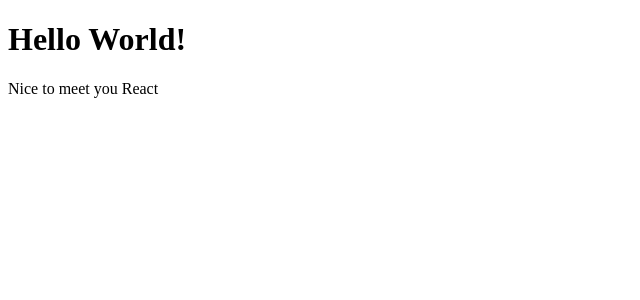
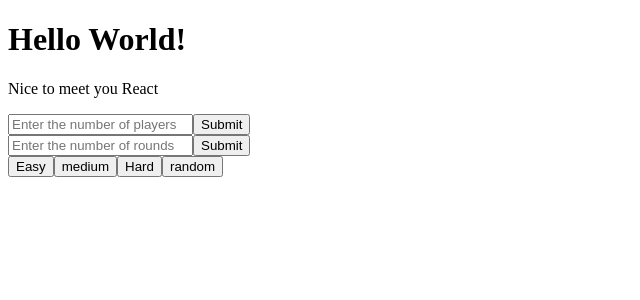
Before and after one commit to derejmi/Galaxy-Brain, a React app: page / in a window 1280 px wide. Shown: the top 300 px of the page, without its empty margins (0-640 px from the left). Built offline with nearby package versions, Linux system fonts and the light colour scheme.

Commit message:
sorta make them

```diff
--- a/config/webpack.config.dev.js
+++ b/config/webpack.config.dev.js
@@ -7,7 +7,7 @@
   port: 8080, // use this port for the server
   hot: true, // refresh the browser when changes are saved
   open: true, // open the project in the browser when the server starts
-  host: "0.0.0.0", // make server accessible externally
+  // host: "0.0.0.0", // make server accessible externally
   watchContentBase: true, // watch for changes to static files
 };
 
--- a/src/App.js
+++ b/src/App.js
@@ -1,11 +1,12 @@
 import React, { Component } from "react";
-
+import Form from "./components/Form/index"
 class App extends React.Component {
   render() {
     return (
       <main>
         <h1>Hello World!</h1>
         <p>Nice to meet you React</p>
+        <Form />
       </main>
     );
   }
--- /dev/null
+++ b/src/components/Form/index.js
@@ -0,0 +1,83 @@
+import React, { Component } from 'react';
+
+class Form extends Component {
+    state = {
+        diff: "",
+        players: "",
+        rounds: "",
+        selection: []
+    }
+
+
+
+
+    handleInputChange = (e) => {
+        this.setState({
+            [e.target.name]: e.target.value
+        });
+    }
+
+
+    handleClick = (event) => {
+        event.preventDefault();
+
+        this.fetchAPI()
+    }
+
+
+
+
+
+
+
+    fetchAPI = () => {
+        console.log("Lets fetch some json")
+        let url  = `https://opentdb.com/api.php?amount=${this.state.players * this.state.rounds}&category=10&difficulty=easy&type=multiple`;
+        fetch(url)
+            .then(res => res.json())
+            .then(data => {
+                console.log(data);
+                this.setState({selection: data.category })
+                console.log(this.state.questions)
+            })
+    }
+
+    render(){
+        console.log(this.state)
+        return (
+            <div>
+            <div>
+
+            <form onSubmit={this.handleClick}>
+            <input type="text"  name="players" placeholder="Enter the number of players" value={this.state.players} onChange={this.handleInputChange} />
+            <input type="submit" id="submit" value="Submit" />
+            </form>
+            </div>
+            <div>
+
+            <form onSubmit={this.handleClick}>
+            <input type="text"  name="rounds" placeholder="Enter the number of rounds" value={this.state.rounds} onChange={this.handleInputChange} />
+            <input type="submit" id="submit" value="Submit" />
+            </form>
+            </div>
+            <form >
+                <button value="easy" > Easy</button>
+                <button value="medium"> medium</button>
+                <button value="hard"> Hard</button>
+                <button value=""> random</button>
+            </form>
+            </div>
+        )}
+
+}
+
+export default Form;
+
+//the thought process here is that when the buttons are clicked they save the state and when the api is called the state is used to from the link to select the right difficulty for the player]
+//shoul be a drop down list for the number of players and the number of rounds, max 20 questions
+// SO the slider for the players goes from 1 to 4
+//the list for the rounds goes form 1 to 5
+// minimum number of questions is 1 and the max is 20
+//the categories shoudl also be a drop down list use that to add to the url
+//I kinda like the buttons idea so ill role with that.
+//Cant really use routing becuase the state gets rest apprently.
```
Also changed, not shown: src/Pages/Home/index.js (added, +18 -0 lines).
